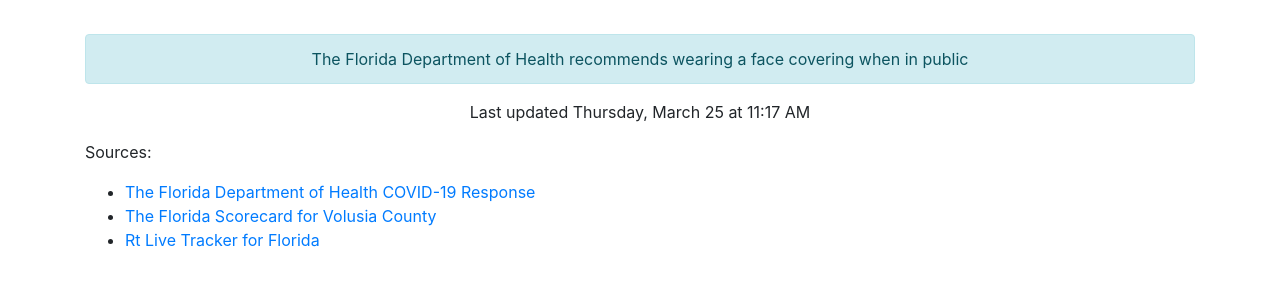
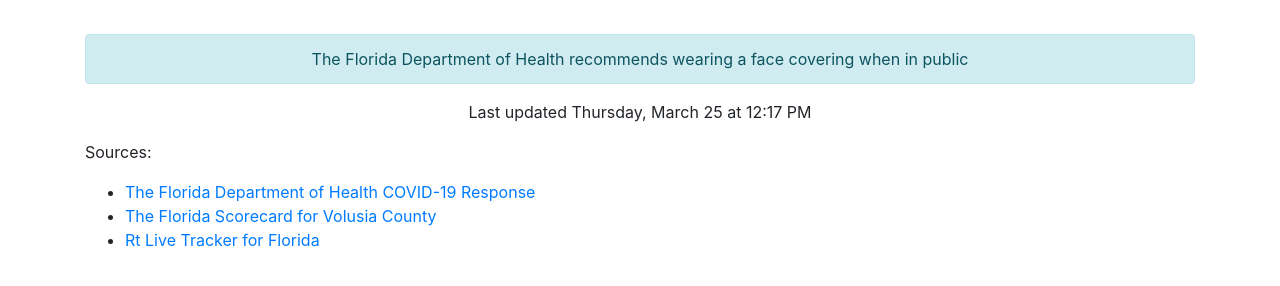
Before and after one commit to thinkjson/timeforchurch, a Jekyll site: the page built from index.md, in a window 1280 px wide. Shown: the part 544-830 px from the top of the page. Built offline with Jekyll 4.4.1, drawn with Linux system fonts in a browser that asks for light colours; our own code applies the rules of GitHub Pages for plain Markdown files.

Commit message:
Updating data

```diff
--- a/_includes/data.html
+++ b/_includes/data.html
@@ -10,4 +10,4 @@
     <div class="outcome text-success">YES</div>
     <div class="alert alert-info" role="alert">The Florida Department of Health recommends wearing a face covering when in public</div>
 
-    <p>Last updated Thursday, March 25 at 11:17 AM</p>
+    <p>Last updated Thursday, March 25 at 12:17 PM</p>
```
